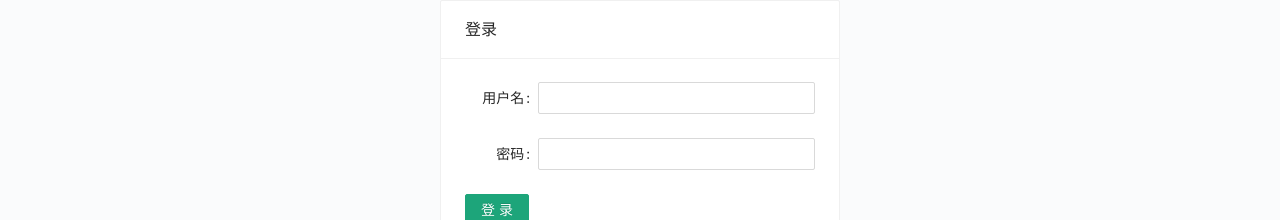
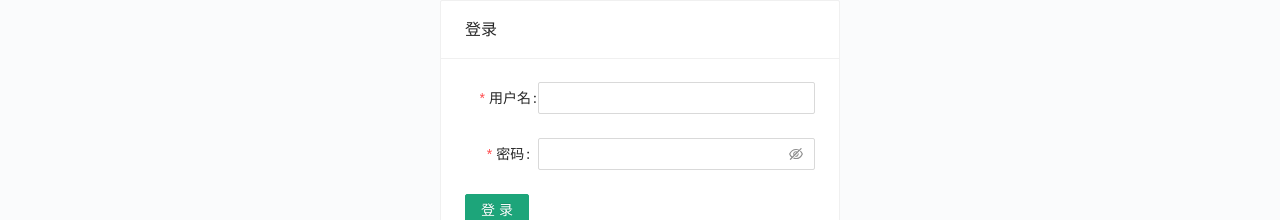
Before and after one commit to levent8421/BerronTechUpgradePlatformAdmin, a React (Create React App) app: page /#/login in a window 1280 px wide. Shown: the part 250-470 px from the top of the page. Built offline with nearby package versions, Linux system fonts and the light colour scheme.

Commit message:
修正BUG

```diff
--- a/src/com/Login.jsx
+++ b/src/com/Login.jsx
@@ -46,11 +46,11 @@ class Login extends Component {
                 <div className="form-wrapper">
                     <Card title="登录" className="card">
                         <Form labelCol={{span: 4, offset: 1}} onFinish={data => this.loginByName(data)}>
-                            <Form.Item label="用户名" name="loginName">
+                            <Form.Item label="用户名" name="loginName" rules={[{required: true, message: '请输入登录名'}]}>
                                 <Input/>
                             </Form.Item>
-                            <Form.Item label="密码" name="password">
-                                <Input/>
+                            <Form.Item label="密码" name="password" rules={[{required: true, message: '请输入密码'}]}>
+                                <Input.Password/>
                             </Form.Item>
                             <Form.Item>
                                 <Button type="primary" htmlType="submit">登录</Button>
--- a/src/com/user/UserList.jsx
+++ b/src/com/user/UserList.jsx
@@ -115,8 +115,7 @@ class UserList extends Component {
                     closable={false}
                     maskClosable={false}
                     onCancel={() => this.showAddUserModal(false)}
-                    onOk={this.addUserForm && this.addUserForm.submit}
-
+                    onOk={() => this.addUserForm && this.addUserForm.submit()}
                     visible={addUserModalVisible}>
                     <Form ref={form => this.addUserForm = form} onFinish={data => this.doCreateUser(data)}>
                         <Form.Item label="登录名" name="loginName" rules={[{required: true, message: '请输入登录名'}]}>
```
